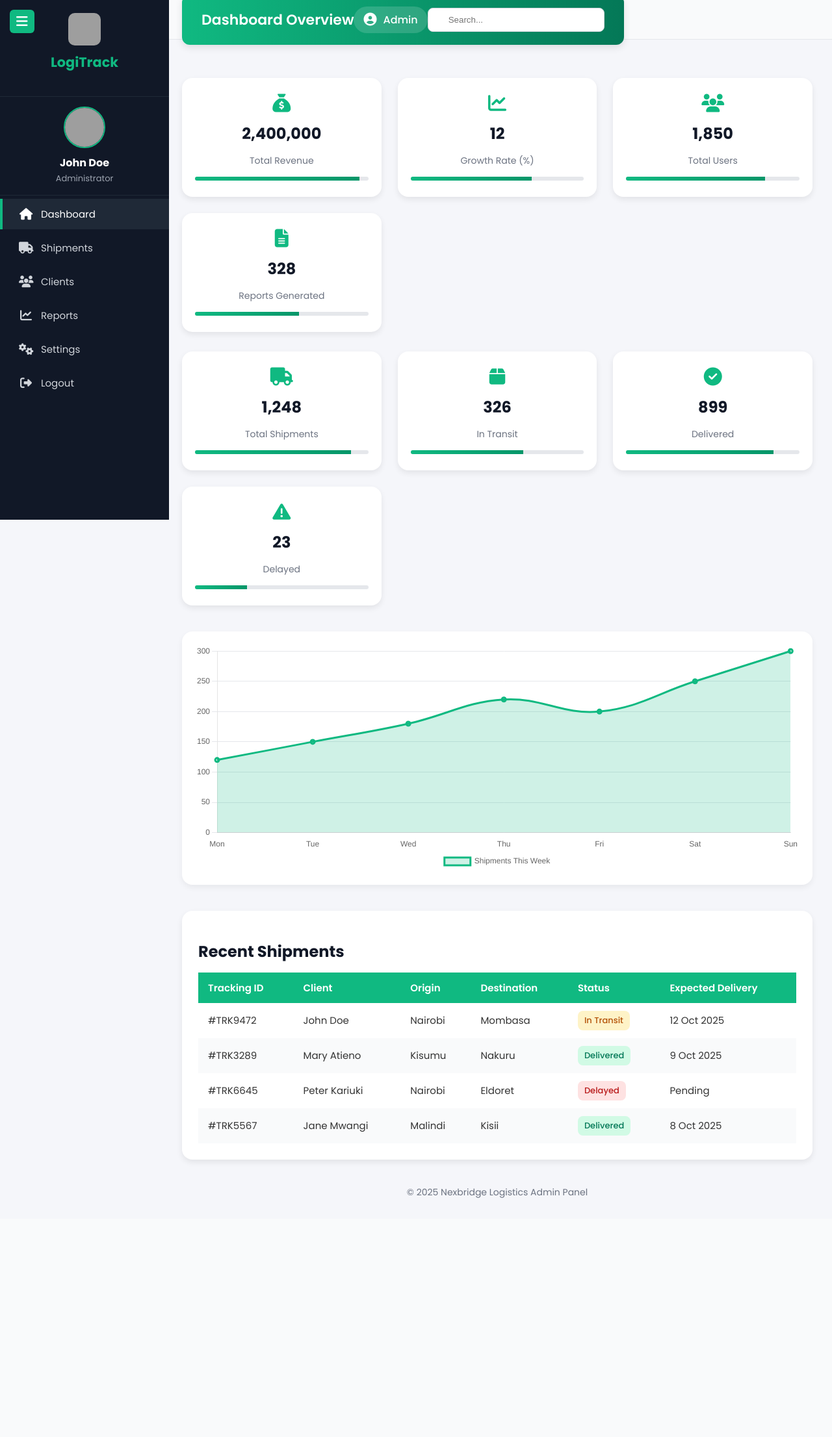
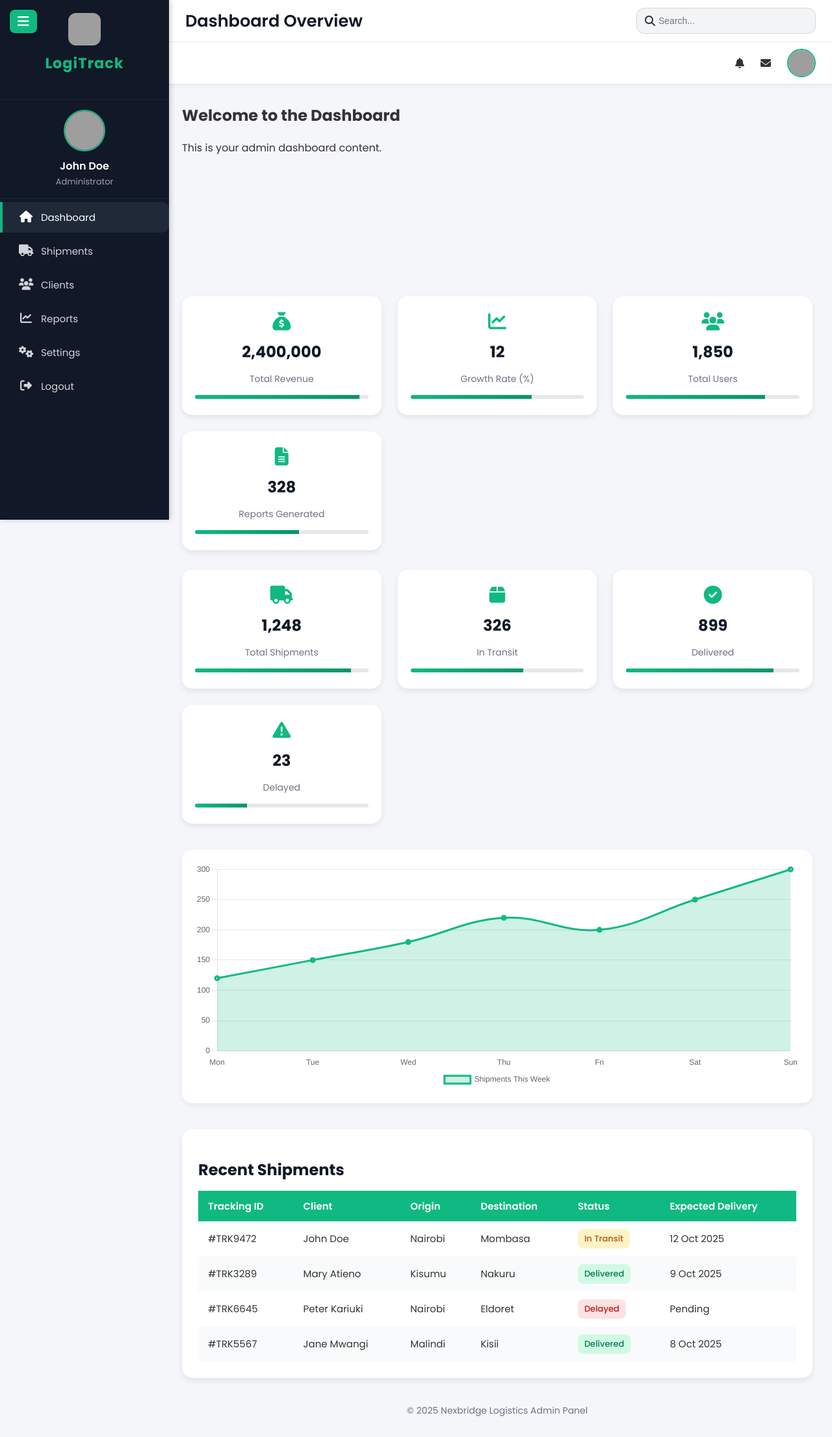
Before and after one commit to Maxwellkiptoo/tsfreighters, a PHP site: page /tsfreighters/app/Views/a/dash.php in a window 1280 px wide. Shown: the whole page at 65% size. Before the commit the page ends 1844 px from the top, so only its background shows below. Run offline with PHP 8.4, Linux system fonts and the light colour scheme; grey boxes are pictures that could not be loaded.

Commit message:
refactor sidebar and header layout for improved structure, added profile dropdown functionality, and enhanced styling

```diff
--- a/app/Views/a/dash.php
+++ b/app/Views/a/dash.php
@@ -17,15 +17,6 @@ body {
   overflow-x: hidden;
 }
 .main-content { margin-left:250px; padding:30px; }
-header { background:linear-gradient(90deg,#10b981,#047857); padding:18px 30px; border-radius:12px; display:flex; justify-content:space-between; align-items:center; color:white; box-shadow:0 4px 12px rgba(0,0,0,0.1); position:sticky; top:0; z-index:50; }
-header h1 { font-size:22px; font-weight:600; margin:0; }
-header .user { display:flex; align-items:center; font-weight:500; background:rgba(255,255,255,0.15); padding:8px 15px; border-radius:30px; cursor:pointer; position:relative; }
-header .user i { margin-right:10px; font-size:20px; }
-.profile-dropdown { display:none; position:absolute; top:50px; right:0; background:#fff; border-radius:8px; box-shadow:0 4px 10px rgba(0,0,0,0.1); overflow:hidden; }
-.profile-dropdown a { display:block; padding:10px 20px; color:#111827; text-decoration:none; transition:0.3s; }
-.profile-dropdown a:hover { background:#f3f4f6; }
-.user.active .profile-dropdown { display:block; }
-
 /* Dashboard Cards */
 .dashboard-cards { display:grid; grid-template-columns:repeat(auto-fit,minmax(230px,1fr)); gap:25px; margin-top:30px; }
 .card { background:white; padding:25px 20px; border-radius:16px; box-shadow:0 4px 10px rgba(0,0,0,0.08); text-align:center; transition:all 0.3s ease; cursor:pointer; }
--- a/app/Views/a/layout/sidebar.php
+++ b/app/Views/a/layout/sidebar.php
@@ -1,4 +1,4 @@
-<!-- ✅ Fully Functional Admin Dashboard Layout (with Header, Sidebar, and Profile Dropdown) -->
+<!-- ✅ Professional Admin Dashboard Layout -->
 <link rel="stylesheet" href="https://cdnjs.cloudflare.com/ajax/libs/font-awesome/6.5.0/css/all.min.css">
 
 <style>
@@ -14,8 +14,8 @@
   transition: all 0.3s ease;
   overflow-y: auto;
   z-index: 1000;
+  box-shadow: 2px 0 8px rgba(0,0,0,0.2);
 }
-
 .sidebar.collapsed { width: 80px; }
 
 /* Logo */
@@ -24,21 +24,17 @@
   padding: 20px 0;
   border-bottom: 1px solid #1f2937;
 }
-
-.logo-section img {
-  width: 50px;
-  height: 50px;
-  border-radius: 10px;
-}
+.logo-section img { width: 50px; height: 50px; border-radius: 12px; }
 .logo-section h2 {
   color: #10b981;
-  font-size: 1.3rem;
+  font-size: 1.4rem;
   margin-top: 10px;
   font-weight: 700;
+  letter-spacing: 1px;
 }
 .sidebar.collapsed .logo-section h2 { display: none; }
 
-/* Profile */
+/* Profile Card */
 .profile-card {
   text-align: center;
   padding: 15px;
@@ -47,10 +43,11 @@
 .profile-card img {
   width: 60px; height: 60px; border-radius: 50%;
   margin-bottom: 10px; border: 2px solid #10b981;
+  transition: transform 0.3s;
 }
-.profile-card h4 { color: #fff; margin: 0; font-size: 16px; }
+.profile-card img:hover { transform: scale(1.05); }
+.profile-card h4 { color: #fff; margin: 0; font-size: 16px; font-weight: 600; }
 .profile-card p { color: #9ca3af; margin: 2px 0 0; font-size: 13px; }
-
 .sidebar.collapsed .profile-card h4,
 .sidebar.collapsed .profile-card p { display: none; }
 
@@ -63,16 +60,12 @@
   padding: 12px 25px;
   margin: 5px 0;
   border-left: 4px solid transparent;
-  transition: all 0.3s ease;
+  transition: all 0.3s ease, background 0.2s;
   font-size: 15px;
   white-space: nowrap;
+  border-radius: 0 10px 10px 0;
 }
-.sidebar a i {
-  width: 22px;
-  text-align: center;
-  margin-right: 12px;
-  font-size: 18px;
-}
+.sidebar a i { width: 22px; text-align: center; margin-right: 12px; font-size: 18px; transition: color 0.3s; }
 .sidebar.collapsed a span { display: none; }
 .sidebar a:hover, .sidebar a.active {
   background: #1f2937;
@@ -96,72 +89,99 @@
   background: #10b981;
   color: white;
   border: none;
-  padding: 8px 10px;
+  padding: 8px 12px;
   font-size: 20px;
-  border-radius: 6px;
+  border-radius: 8px;
   cursor: pointer;
   z-index: 1100;
+  box-shadow: 0 4px 8px rgba(0,0,0,0.2);
   transition: all 0.3s ease;
 }
 
-/* Header */
+/* Top Header */
 .top-header {
   position: fixed;
   top: 0;
   left: 260px;
   right: 0;
-  height: 60px;
-  background: #f9fafb;
-  display: flex;
-  align-items: center;
-  justify-content: space-between;
-  padding: 0 20px;
-  border-bottom: 1px solid #e5e7eb;
+  background: #ffffff;
   transition: left 0.3s;
   z-index: 900;
+  display: flex;
+  flex-direction: column;
+  border-bottom: 1px solid #e5e7eb;
+  box-shadow: 0 2px 8px rgba(0,0,0,0.05);
 }
 .sidebar.collapsed ~ .top-header { left: 80px; }
+
+/* Top Layer */
+.header-top {
+  display: flex;
+  justify-content: space-between;
+  align-items: center;
+  padding: 12px 25px;
+  border-bottom: 1px solid #e5e7eb;
+}
+.header-top h1 {
+  margin: 0;
+  font-size: 1.6rem;
+  font-weight: 600;
+  color: #111827;
+}
+
+/* Bottom Layer */
+.header-bottom {
+  display: flex;
+  justify-content: flex-end;
+  align-items: center;
+  gap: 25px;
+  padding: 10px 25px;
+}
 
 /* Search Box */
 .search-box {
   display: flex;
   align-items: center;
-  background: #fff;
+  background: #f3f4f6;
   border: 1px solid #d1d5db;
-  border-radius: 8px;
-  padding: 5px 10px;
+  border-radius: 12px;
+  padding: 6px 12px;
   width: 250px;
+  transition: all 0.3s ease;
 }
 .search-box input {
-  border: none; outline: none; background: none;
-  padding: 5px; flex: 1;
+  border: none;
+  outline: none;
+  background: none;
+  padding: 5px;
+  flex: 1;
+  font-size: 14px;
 }
 
 /* Header Icons */
-.header-icons {
-  display: flex;
-  align-items: center;
-  gap: 20px;
-}
 .header-icons i {
   font-size: 18px;
   color: #374151;
   cursor: pointer;
-  transition: color 0.3s;
+  transition: all 0.3s;
+  padding: 6px;
+  border-radius: 50%;
 }
-.header-icons i:hover { color: #10b981; }
+.header-icons i:hover {
+  color: #10b981;
+  background: #e5f4ef;
+}
 
 /* Profile Dropdown */
-.profile-dropdown {
-  position: relative;
+.profile-dropdown { position: relative; cursor: pointer; }
+.profile-dropdown img {
+  width: 40px;
+  height: 40px;
+  border-radius: 50%;
+  border: 2px solid #10b981;
+  transition: transform 0.2s;
 }
-.profile-dropdown img {
-  width: 38px;
-  height: 38px;
-  border-radius: 50%;
-  cursor: pointer;
-  border: 2px solid #10b981;
-}
+.profile-dropdown img:hover { transform: scale(1.05); }
 .dropdown-menu {
   display: none;
   position: absolute;
@@ -169,28 +189,29 @@
   top: 50px;
   background: white;
   border: 1px solid #d1d5db;
-  border-radius: 8px;
-  box-shadow: 0 4px 8px rgba(0,0,0,0.1);
-  width: 150px;
+  border-radius: 12px;
+  box-shadow: 0 8px 16px rgba(0,0,0,0.15);
+  width: 180px;
   z-index: 2000;
+  overflow: hidden;
 }
 .dropdown-menu a {
-  display: block;
-  padding: 10px 15px;
+  display: flex;
+  align-items: center;
+  gap: 10px;
+  padding: 12px 20px;
   color: #111827;
   text-decoration: none;
   font-size: 14px;
+  transition: all 0.2s ease;
 }
-.dropdown-menu a:hover {
-  background: #f3f4f6;
-  color: #10b981;
-}
+.dropdown-menu a:hover { background: #10b981; color: #fff; }
 
 /* Main Content */
 .main-content {
   margin-left: 260px;
-  margin-top: 60px;
-  padding: 20px;
+  margin-top: 110px;
+  padding: 25px;
   transition: margin-left 0.3s;
 }
 .sidebar.collapsed ~ .main-content { margin-left: 80px; }
@@ -212,9 +233,7 @@
 </style>
 
 <!-- Toggle Button -->
-<button class="toggle-btn" id="menuToggle">
-  <i class="fa fa-bars"></i>
-</button>
+<button class="toggle-btn" id="menuToggle"><i class="fa fa-bars"></i></button>
 
 <!-- Sidebar -->
 <div class="sidebar" id="sidebar">
@@ -239,19 +258,32 @@
 
 <!-- Header -->
 <div class="top-header">
-      <header>
+  <div class="header-top">
     <h1>Dashboard Overview</h1>
-    <div class="user" id="userMenu"><i class="fa fa-user-circle"></i> Admin
-      <div class="profile-dropdown" id="profileMenu">
+    <div class="search-box">
+      <i class="fa fa-search"></i>
+      <input type="text" placeholder="Search...">
+    </div>
+  </div>
+  <div class="header-bottom">
+    <i class="fa fa-bell header-icons"></i>
+    <i class="fa fa-envelope header-icons"></i>
+
+    <div class="profile-dropdown" id="profileDropdown">
+      <img src="https://i.pravatar.cc/38" alt="Admin">
+      <div class="dropdown-menu" id="dropdownMenu">
+        <a href="#"><i class="fa fa-user"></i> Profile</a>
         <a href="#"><i class="fa fa-cog"></i> Settings</a>
         <a href="#"><i class="fa fa-sign-out-alt"></i> Logout</a>
       </div>
     </div>
-      <div class="search-box">
-    <i class="fa fa-search"></i>
-    <input type="text" placeholder="Search...">
   </div>
-  </header>
+</div>
+
+<!-- Main Content -->
+<div class="main-content">
+  <h2>Welcome to the Dashboard</h2>
+  <p>This is your admin dashboard content.</p>
 </div>
 
 <!-- JavaScript -->
@@ -261,6 +293,7 @@ const sidebar = document.getElementById('sidebar');
 const profileDropdown = document.getElementById('profileDropdown');
 const dropdownMenu = document.getElementById('dropdownMenu');
 
+// Sidebar toggle
 toggleBtn.addEventListener('click', () => {
   if (window.innerWidth <= 768) sidebar.classList.toggle('active');
   else sidebar.classList.toggle('collapsed');
@@ -272,10 +305,14 @@ toggleBtn.addEventListener('click', () => {
       : '<i class="fa fa-angle-double-left"></i>';
 });
 
+// Profile dropdown toggle
 profileDropdown.addEventListener('click', (e) => {
   e.stopPropagation();
-  dropdownMenu.style.display =
-    dropdownMenu.style.display === "block" ? "none" : "block";
+  dropdownMenu.style.display = dropdownMenu.style.display === "block" ? "none" : "block";
 });
-document.addEventListener('click', () => dropdownMenu.style.display = "none");
+
+// Close dropdown when clicking outside
+document.addEventListener('click', () => {
+  dropdownMenu.style.display = "none";
+});
 </script>
```
